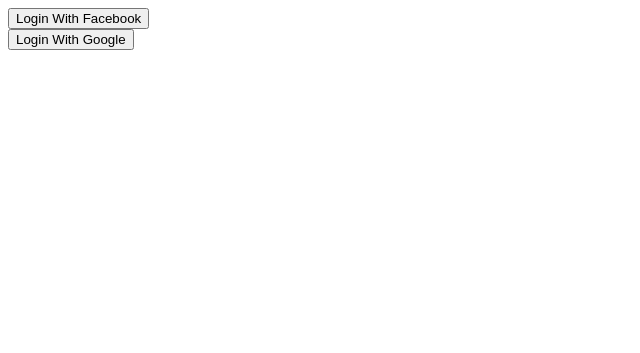
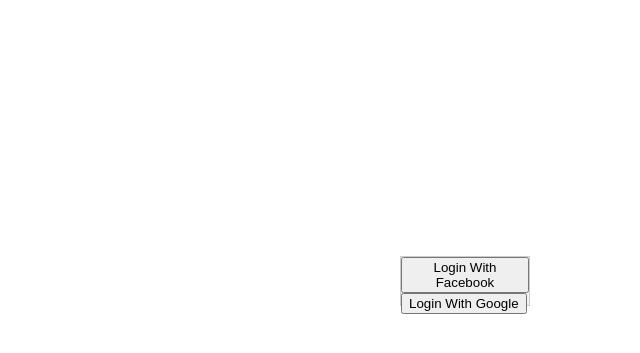
Before and after one commit to andramirez/PokeGames, a Flask app: page / in a window 1280 px wide. Shown: the top 353 px of the page, without its empty margins (0-640 px from the left). Run offline with Flask 2, Linux system fonts and the light colour scheme; some libraries are stand-ins or nearby versions.

Commit message:
format changes to login div

```diff
--- a/static/styles.css
+++ b/static/styles.css
@@ -50,3 +50,17 @@
     width: 100%;
     background-color: #4CAF50;
 }
+#login {
+  position:fixed;
+    top: 50%;
+    left: 50%;
+    width:8em;
+    height:3em;
+    margin-top: -9em; /*set to a negative number 1/2 of your height*/
+    margin-left: -15em; /*set to a negative number 1/2 of your width*/
+    border: 1px solid #ccc;
+    background-color: #f3f3f3;
+}
+#body {
+    background-color: blue
+}
--- a/templates/index.html
+++ b/templates/index.html
@@ -9,6 +9,7 @@
         <script src="https://apis.google.com/js/platform.js" async defer></script>
     </head>
     <body>
+        <div id="background"></div>
         <div id="fb-root"></div>
         <script>(function(d, s, id) {
           var js, fjs = d.getElementsByTagName(s)[0];
```
Also changed, not shown: app.py (+0 -2 lines), static/background.png (added), static/script.js.
